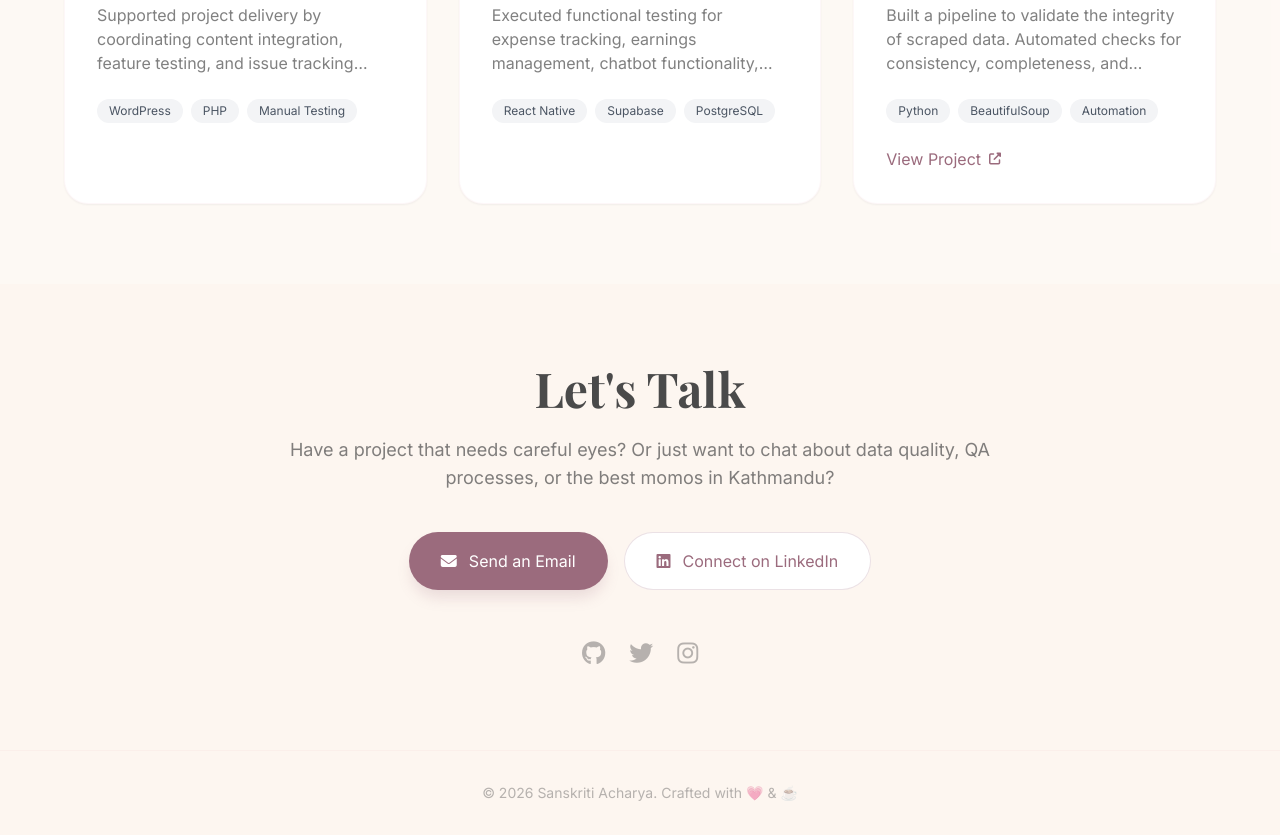
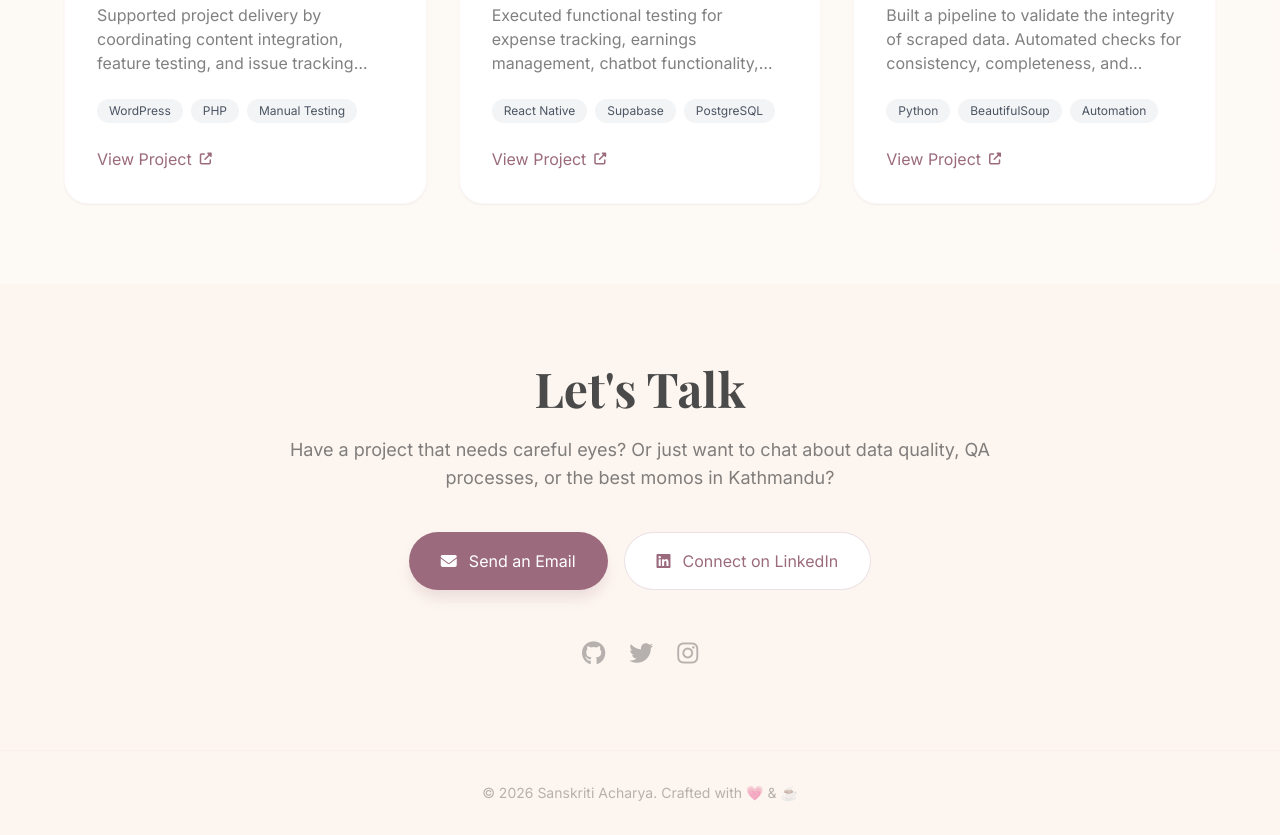
Before and after one commit to SanskritiAcharya/sans-portfolio, a plain HTML site: page index.html in a window 1280 px wide. Shown: the part 2326-3161 px from the top of the page. Drawn offline with nearby package versions, Linux system fonts and the light colour scheme.

Commit message:
Add repo links to Appian and Artha projects

```diff
--- a/index.html
+++ b/index.html
@@ -300,6 +300,9 @@
                             <span class="px-3 py-1 bg-gray-100 text-gray-600 text-xs rounded-full">PHP</span>
                             <span class="px-3 py-1 bg-gray-100 text-gray-600 text-xs rounded-full">Manual Testing</span>
                         </div>
+                        <a href="https://github.com/Arjabi04/Appian-A" target="_blank" class="inline-flex items-center text-deep-mauve font-medium hover:gap-2 transition-all">
+                            View Project <i class="fas fa-external-link-alt ml-2 text-xs"></i>
+                        </a>
                     </div>
                 </article>
 
@@ -322,6 +325,9 @@
                             <span class="px-3 py-1 bg-gray-100 text-gray-600 text-xs rounded-full">Supabase</span>
                             <span class="px-3 py-1 bg-gray-100 text-gray-600 text-xs rounded-full">PostgreSQL</span>
                         </div>
+                        <a href="https://github.com/SanskritiAcharya/Artha" target="_blank" class="inline-flex items-center text-deep-mauve font-medium hover:gap-2 transition-all">
+                            View Project <i class="fas fa-external-link-alt ml-2 text-xs"></i>
+                        </a>
                     </div>
                 </article>
 
```
